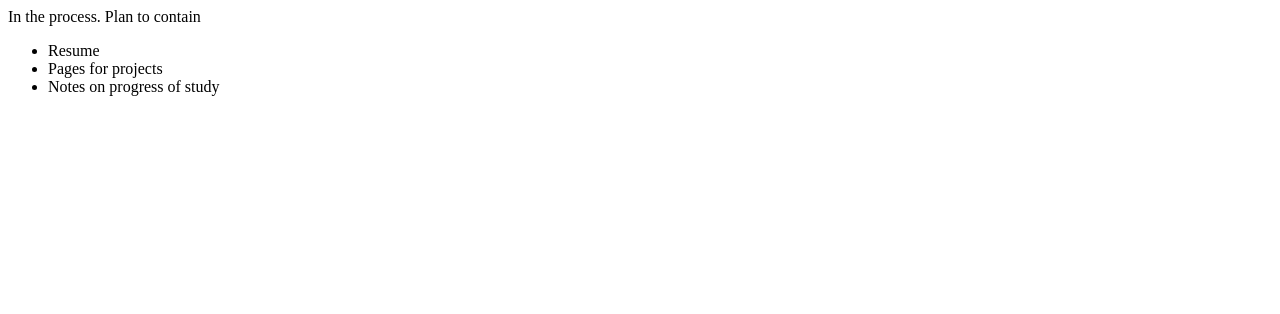
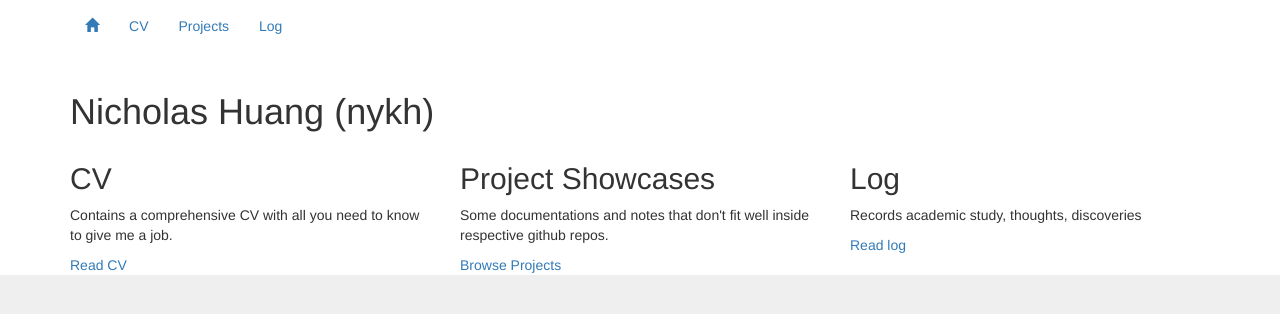
Before and after one commit to nykh/portfolio, a website: page index.html in a window 1280 px wide. Drawn offline with nearby package versions, Linux system fonts and the light colour scheme.

Commit message:
Start developing the index and cv pages

```diff
--- /dev/null
+++ b/css/master.css
@@ -0,0 +1,3 @@
+:root {
+    background-color: #efefef;
+}
--- a/index.html
+++ b/index.html
@@ -1,18 +1,65 @@
 <!DOCTYPE html>
+<html>
+    <head>
+        <meta charset="utf-8">
+        <meta name="viewport" content="width=device-width, initial-scale=1">
+        <title>Nicholas Huang :: Portfolio</title>
+        <!-- bootstrap -->
+        <link rel="stylesheet" href="https://maxcdn.bootstrapcdn.com/bootstrap/3.3.6/css/bootstrap.min.css" integrity="sha384-1q8mTJOASx8j1Au+a5WDVnPi2lkFfwwEAa8hDDdjZlpLegxhjVME1fgjWPGmkzs7" crossorigin="anonymous">
+        <link rel="stylesheet" href="css/master.css" media="screen">
+    </head>
+    <body>
 
-<html>
-<head>
-<title>Portfolio</title>
-</head>
-<body>
-In the process.
+    <header class="navbar">
+        <div class="container">
+            <ul class="nav navbar-nav">
+                <li><a href="#"><span class="glyphicon glyphicon-home"></span></a></li>
+                <li><a href="cv.html">CV</a></li>
+                <li><a href="#">Projects</a></li>
+                <li><a href="#">Log</a></li>
+            </ul>
+        </div>
+    </header>
 
-Plan to contain
+    <!-- put an About Me panel with links to other profiles -->
+    <div id="about">
+        <div class="container">
+            <div class="row">
+                <div class="col-md-12">
+                    <h1>Nicholas Huang (nykh)</h1>
+                </div>
+            </div>
+        </div>
+    </div>
 
-<ul>
-  <li>Resume</li>
-  <li>Pages for projects</li>
-  <li>Notes on progress of study</li>
-</ul>
-</body>
+    <div id="main">
+        <div class="container">
+            <div class="row">
+                <div class="col-md-4">
+                    <h2>CV</h2>
+                    <p>
+                        Contains a comprehensive CV with all you need to know to give me a job.
+                    </p>
+                    <a href="cv.html">Read CV</a>
+                </div>
+                <div class="col-md-4">
+                    <h2>Project Showcases</h2>
+                    <p>
+                        Some documentations and notes that don't fit well inside respective github repos.
+                    </p>
+                    <a href="#">Browse Projects</a>
+                </div>
+                <div class="col-md-4">
+                    <h2>Log</h2>
+                    <p>
+                        Records academic study, thoughts, discoveries
+                    </p>
+                    <a href="#">Read log</a>
+                </div>
+            </div>
+        </div>
+    </div>
+
+
+    </body>
 </html>
```
Also changed, not shown: cv.html (added, +25 -0 lines), package.json (added, +19 -0 lines), README.md.
